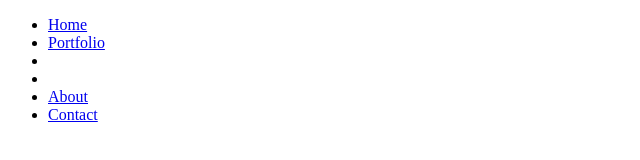
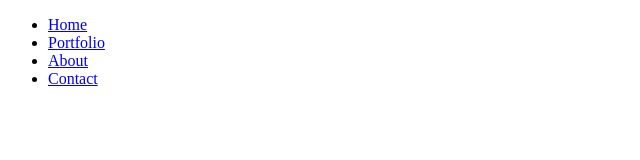
Before and after one commit to soniarb9/Art-Portfolio-Project, a plain HTML site: page index.html in a window 1280 px wide. Shown: the whole page, without its empty margins (0-640 px from the left). Drawn offline with Linux system fonts and the light colour scheme.

Commit message:
Update index.html

```diff
--- a/index.html
+++ b/index.html
@@ -1,5 +1,6 @@
 <!DOCTYPE html>
 <html lang="en">
+
 <head>
   <meta charset="UTF-8" />
   <meta http-equiv="X-UA-Compatible" content="IE=edge" />
@@ -7,16 +8,16 @@
   <title>Art Portfolio Sonia Sharma</title>
   <link rel="stylesheet" href="style.css" />
 </head>
+
 <body>
   <nav>
     <ul>
-        <li><a href="http://">Home</a></li>
-        <li><a href="http://">Portfolio</a></li>
-        <li><a href="http://"></a></li>
-        <li><a href="http://"></a></li>
-        <li><a href="http://">About</a></li>
-        <li><a href="http://">Contact</a></li>
+      <li><a href="/index.html">Home</a></li>
+      <li><a href="/portfolio.html">Portfolio</a></li>
+      <li><a href="/about.html">About</a></li>
+      <li><a href="/contact.html">Contact</a></li>
     </ul>
   </nav>
 </body>
+
 </html>
```
Lines whose indentation alone changed are shown as unchanged.
